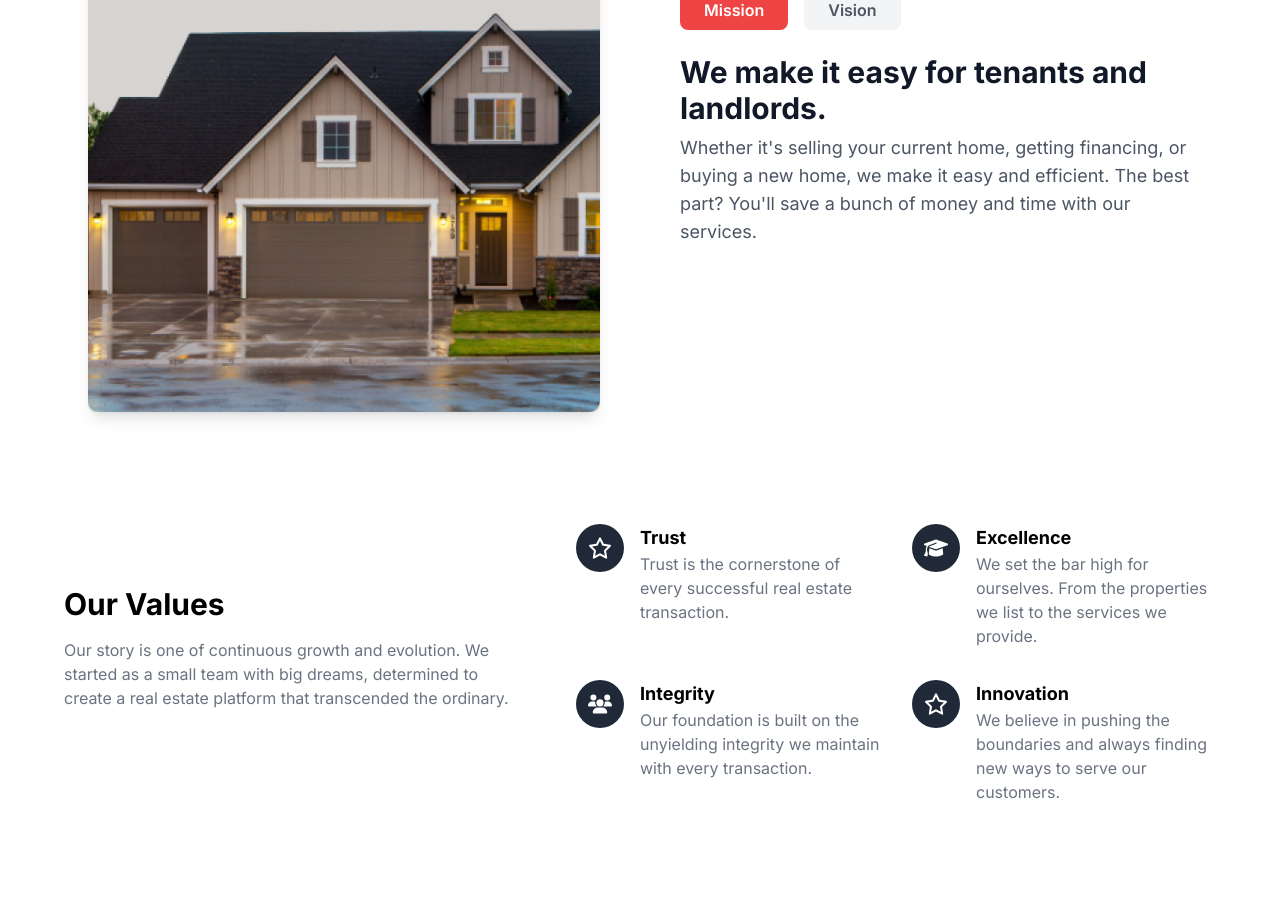
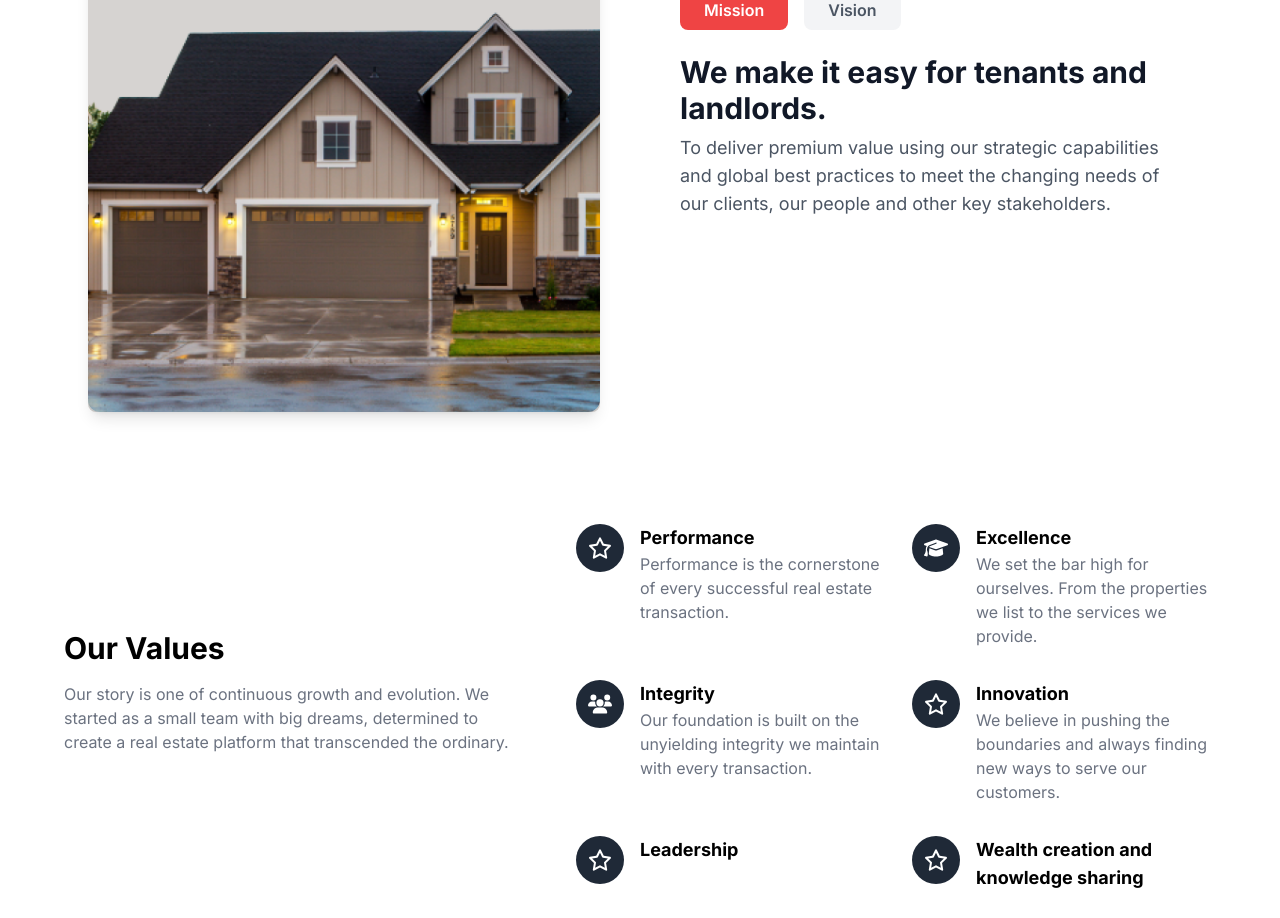
Before and after one commit to Mplanner12/OEandA-RealEstate, a Next.js app: page /AboutUs in a window 1280 px wide. Shown: the part 1180-2098 px from the top of the page. Built offline with nearby package versions, Linux system fonts and the light colour scheme.

Commit message:
content update

```diff
--- a/src/app/Components/MissionSection.tsx
+++ b/src/app/Components/MissionSection.tsx
@@ -70,22 +70,19 @@ const MissionVisionSection: React.FC = () => {
                 We make it easy for tenants and landlords.
               </h2>
               <p className="text-gray-600 text-lg h-[10rem]">
-                Whether it&apos;s selling your current home, getting financing,
-                or buying a new home, we make it easy and efficient. The best
-                part? You&apos;ll save a bunch of money and time with our
-                services.
+                To deliver premium value using our strategic capabilities and
+                global best practices to meet the changing needs of our clients,
+                our people and other key stakeholders.
               </p>
             </div>
           ) : (
             <div className="z-20">
-              <h2 className="text-3xl font-bold text-gray-900 mb-4 h-[4rem]">
+              <h2 className="text-3xl font-bold text-gray-900 mb-4 h-[3rem]">
                 Our Vision
               </h2>
               <p className="text-gray-600 text-lg h-[10rem]">
-                We envision a world where finding a home is as easy as clicking
-                a button. Our mission is to simplify the process for both
-                tenants and landlords, making property transactions smooth and
-                hassle-free.
+                To be the preferred global provider of Real Estate and
+                Facilities Management Solutions.
               </p>
             </div>
           )}
--- a/src/app/Components/Values.tsx
+++ b/src/app/Components/Values.tsx
@@ -20,9 +20,9 @@ const ValuesSection = () => {
             </div>
           </div>
           <div className="ml-4">
-            <h4 className="text-lg font-bold">Trust</h4>
+            <h4 className="text-lg font-bold">Performance</h4>
             <p className="text-gray-500">
-              Trust is the cornerstone of every successful real estate
+              Performance is the cornerstone of every successful real estate
               transaction.
             </p>
           </div>
@@ -72,6 +72,36 @@ const ValuesSection = () => {
             </p>
           </div>
         </div>
+        <div className="flex items-start">
+          <div className="flex-shrink-0">
+            <div className="p-3 bg-gray-800 rounded-full">
+              <FaRegStar size={24} className="text-white" />
+            </div>
+          </div>
+          <div className="ml-4">
+            <h4 className="text-lg font-bold">Leadership </h4>
+            <p className="text-gray-500">
+              {/* We believe in pushing the boundaries and always finding new ways
+              to serve our customers. */}
+            </p>
+          </div>
+        </div>
+        <div className="flex items-start">
+          <div className="flex-shrink-0">
+            <div className="p-3 bg-gray-800 rounded-full">
+              <FaRegStar size={24} className="text-white" />
+            </div>
+          </div>
+          <div className="ml-4">
+            <h4 className="text-lg font-bold">
+              Wealth creation and knowledge sharing
+            </h4>
+            <p className="text-gray-500">
+              {/* We believe in pushing the boundaries and always finding new ways
+              to serve our customers. */}
+            </p>
+          </div>
+        </div>
       </div>
     </div>
   );
```
